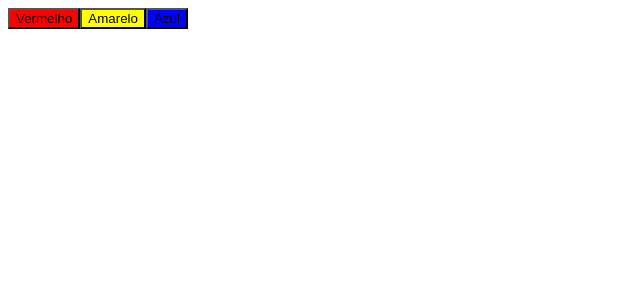
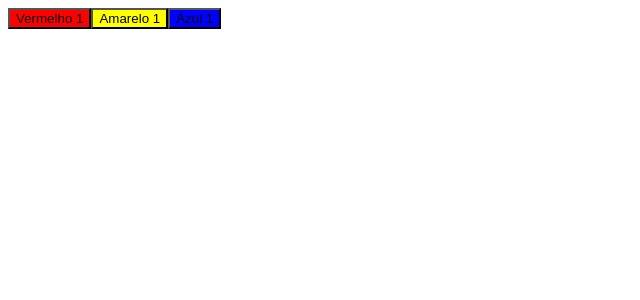
Before and after one commit to phillrog/rseat-NLW4, a React (Create React App) app in the folder Dia-1-Fundamentos-do-React/moveit/: page / in a window 1280 px wide. Shown: the top 300 px of the page, without its empty margins (0-640 px from the left). Built offline with nearby package versions, Linux system fonts and the light colour scheme.

Commit message:
Foi implementado comportamento e estado do componente

```diff
--- a/Dia-1-Fundamentos-do-React/moveit/src/components/Button.tsx
+++ b/Dia-1-Fundamentos-do-React/moveit/src/components/Button.tsx
@@ -1,12 +1,22 @@
+import { useState } from "react";
+
+
 interface ButtonProps {
     color: string;
     children: string;
 }
 
 export function Button(props: ButtonProps) {
+    const [counter, setCounter] = useState(1);
+
+    function increment() {
+        setCounter(counter + 1);
+    }
+
     return (
-        <button type="button" style={{ backgroundColor: props.color }}>
-            {props.children}
+        <button type="button" style={{ backgroundColor: props.color }}
+            onClick={increment}>
+            {props.children} <span>{counter}</span>
         </button>
     );
 }
```
